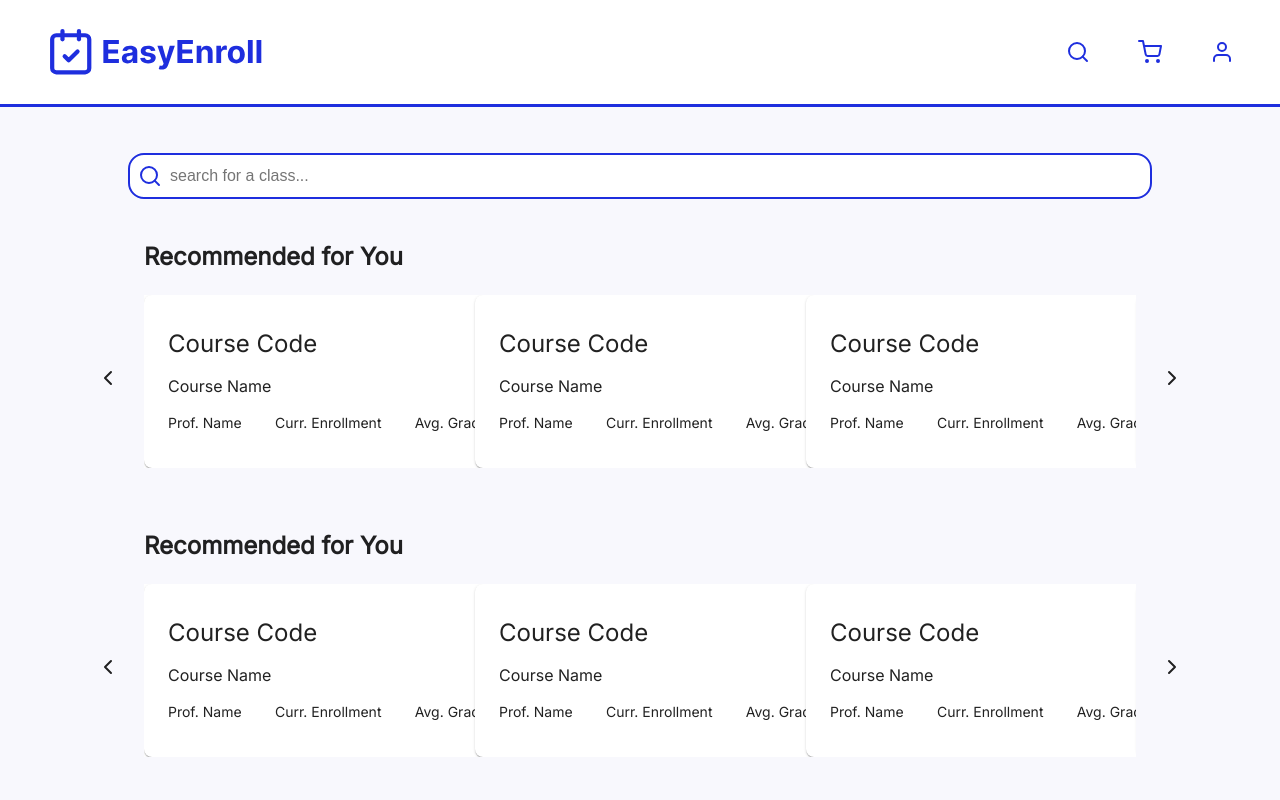
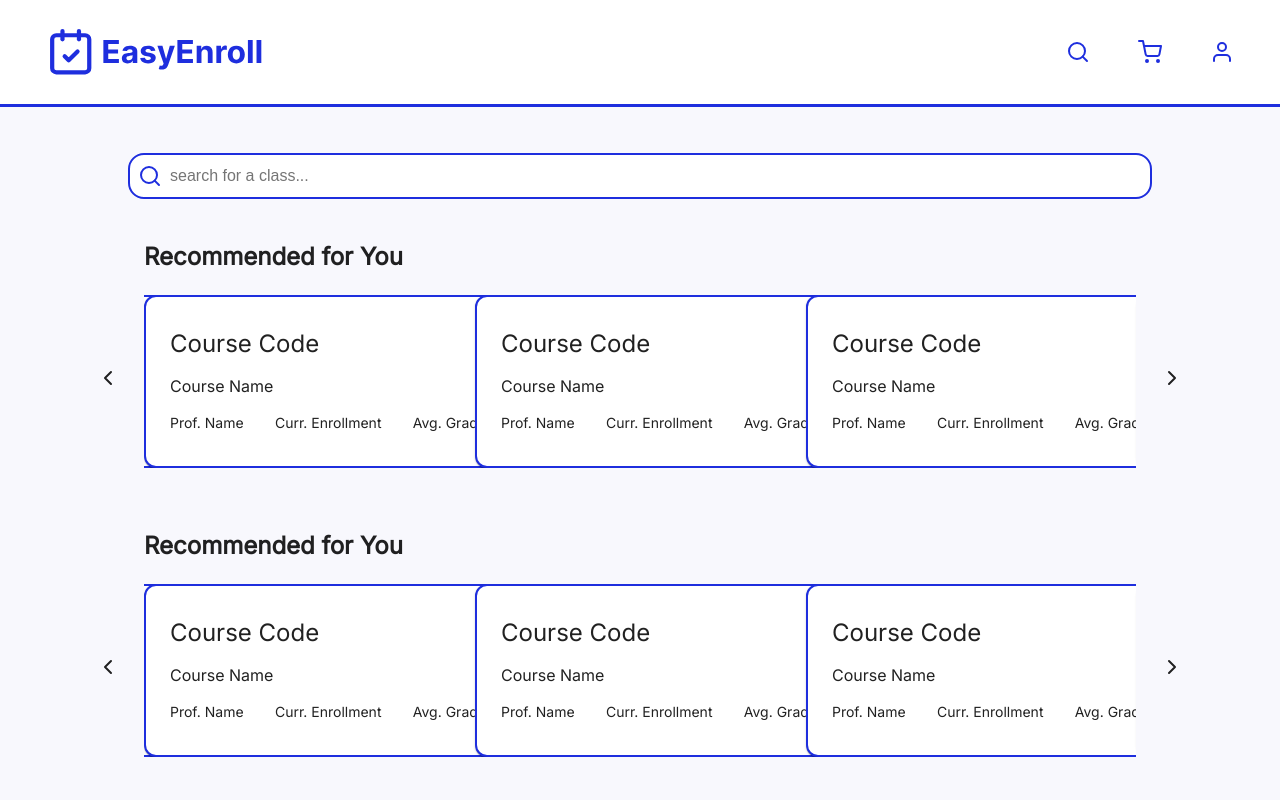
Before and after one commit to sky1113/CIS_4120_A5, a React (Create React App) app in the folder root/client/: page / in a window 1280 px wide. Shown: the top 800 px of the page. Built offline with nearby package versions, Linux system fonts and the light colour scheme.

Commit message:
added outline on course card

```diff
--- a/root/client/src/components/CourseCard.js
+++ b/root/client/src/components/CourseCard.js
@@ -8,8 +8,6 @@
     display: "flex",
     width: "368px",
     height: "173px",
-    border: "1px solid ##1E2EDE", // Add this line for the outline
-    borderRadius: "8px", // Optional: Add border-radius for rounded corners
   };
 
   const cardContentStyle = {
@@ -29,7 +27,7 @@
   };
 
   return (
-    <Card style={cardStyle}>
+    <Card sx={{ ...cardStyle, border: "2px solid #1E2EDE", borderRadius: "12px" }}>
       <CardContent style={cardContentStyle}>
         <Typography component="div" variant="h5">
           Course Code
```
